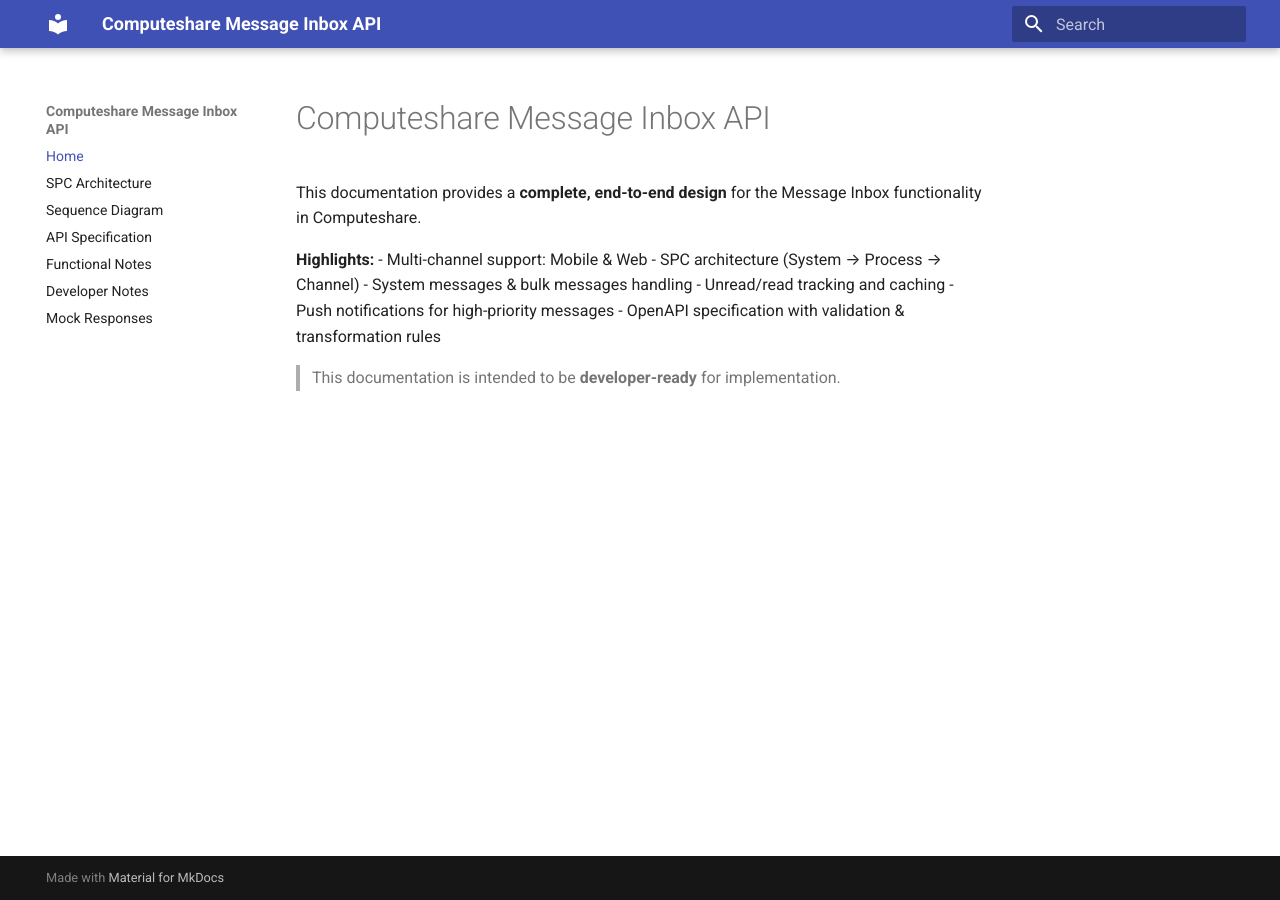
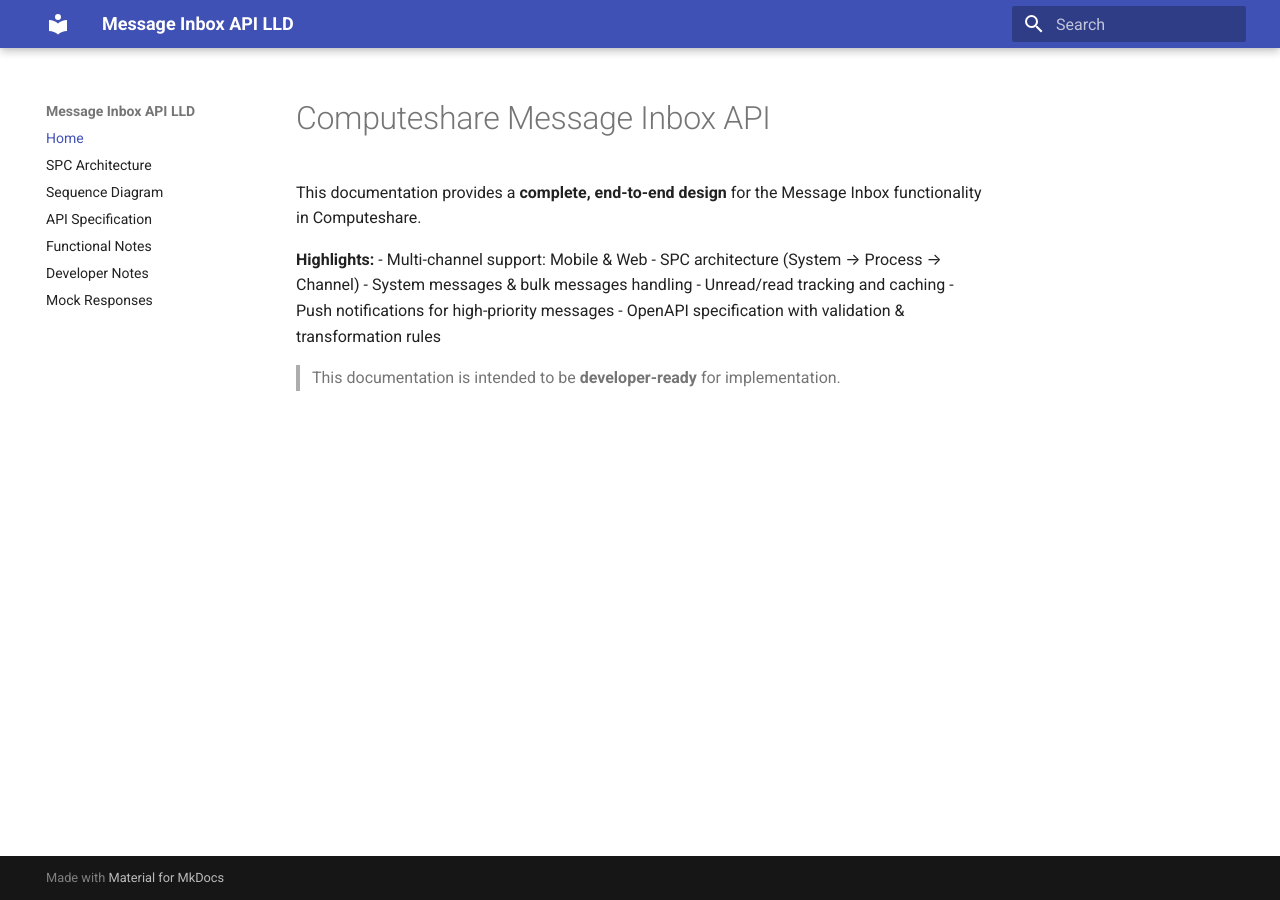
Before and after one commit to sandeepsehrawat/messageinbox, an MkDocs documentation site: the page built from docs/index.md, in a window 1280 px wide. Built offline with MkDocs 1.6.1 and Material for MkDocs 9.7.7, drawn with Linux system fonts in a browser that asks for light colours.

Commit message:
Update mkdocs.yml

```diff
--- a/mkdocs.yml
+++ b/mkdocs.yml
@@ -1,4 +1,4 @@
-site_name: Computeshare Message Inbox API
+site_name: Message Inbox API LLD
 site_url: https://sandeepsehrawat.github.io/message-inbox-api-docs/
 theme:
   name: material
```
